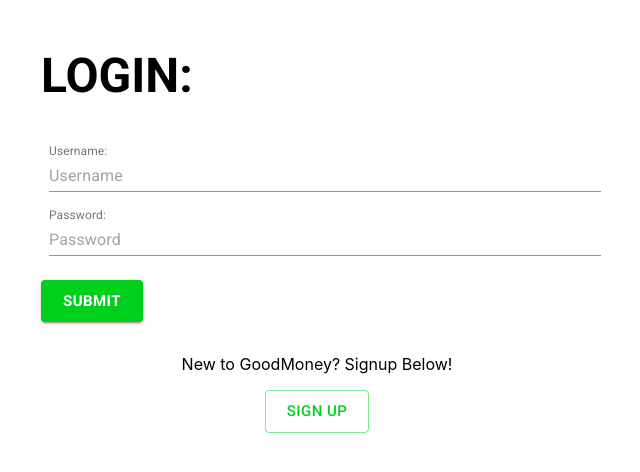
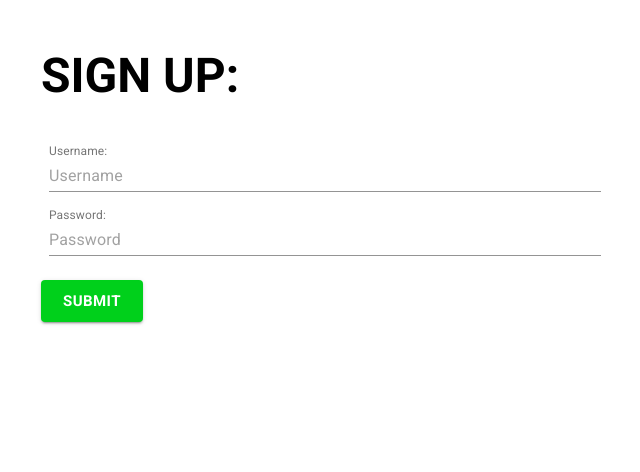
Before and after one commit to IPSMS/Good_Money_App, a React (Create React App) app in the folder GM_Frontend/: page /signup in a window 1280 px wide. Shown: the top 472 px of the page, without its empty margins (323-963 px from the left). Built offline with nearby package versions, Linux system fonts and the light colour scheme.

Commit message:
Added signup component and fixed the routing

```diff
--- a/GM_Frontend/src/components/App.js
+++ b/GM_Frontend/src/components/App.js
@@ -2,7 +2,7 @@ import React from "react";
 import "../App.css";
 import Home from "../pages/Home";
 import Login from "../pages/Login";
-// import Signup from "../pages/Signup";
+import Signup from "../pages/Signup";
 import {
   BrowserRouter as Router,
   Switch,
@@ -18,24 +18,22 @@ export default function App() {
   return (
 
     <Router>
-
-      <div>
-      <ThemeProvider theme={theme}>
-        <Login />
-      </ThemeProvider>
-
-
-      </div>
-      <Switch>
-
+        <Switch>
+            <Route exact path="/">
+              <ThemeProvider theme={theme}>
+                <Login />
+              </ThemeProvider>
+            </Route>
             <Route path="/home">
               <ThemeProvider theme={theme}>
                 <Home />
               </ThemeProvider>
             </Route>
-            {/* <Route path="/signup">
-              <Signup />
-            </Route> */}
+            <Route path="/signup">
+              <ThemeProvider theme={theme}>
+                <Signup />
+              </ThemeProvider>
+            </Route>
 
         </Switch>
     </Router>
--- a/GM_Frontend/src/pages/Signup.js
+++ b/GM_Frontend/src/pages/Signup.js
@@ -0,0 +1,98 @@
+import React from "react";
+import {Link} from "react-router-dom";
+
+// To create the styles object
+import { makeStyles } from "@material-ui/core/styles";
+
+// Material UI imports
+import { Grid, Container, Typography, TextField, Button, Box } from "@material-ui/core";
+
+// Styles Object
+const useStyles = makeStyles((theme) => ({
+
+  buttonContainer: {
+    marginTop: "5%",
+    textAlign: 'center'
+  },
+  dailyTotal: {
+    fontWeight: 'bold',
+    textAlign: 'center',
+    fontSize: '60px'
+  },
+  grandTotalBox: {
+    textAlign: 'right',
+    display: 'inline-block'
+  },
+  formInputs__submit: {
+    marginTop: "1rem",
+    color: "#fff",
+    marginTop: "1rem",
+    fontWeight: "bold"
+  },
+  signupContainer: {
+    marginTop: "2rem"
+  },
+  signup_button: {
+    textAlign: "center",
+    marginTop: "1rem",
+    fontWeight: "bold"
+  },
+  textDecorationNone: {
+      textDecoration: "none"
+  },
+  headerTitle: {
+      marginBottom: "2rem",
+      fontWeight: "bold"
+  },
+  wrapper: {
+    paddingTop: "3rem"
+  }
+
+}));
+
+export default function Signup() {
+  // Variable to enable ease of use of stlyes object
+  const classes = useStyles();
+
+  return (
+    <Container maxWidth="sm" className={classes.wrapper}>
+        <Typography variant="h3" className={classes.headerTitle}>
+            SIGN UP:
+        </Typography>
+        <Box className="formInputs" >
+            <TextField
+            id="standard-full-width"
+            label="Username:"
+            style={{ margin: 8 }}
+            placeholder="Username"
+            fullWidth
+            margin="normal"
+            InputLabelProps={{
+                shrink: true,
+            }}
+            />
+            <TextField
+            id="standard-full-width"
+            label="Password:"
+            style={{ margin: 8 }}
+            placeholder="Password"
+            fullWidth
+            margin="normal"
+            InputLabelProps={{
+                shrink: true,
+            }}
+            />
+            <Button
+                variant="contained"
+                color="secondary"
+                className={classes.formInputs__submit}
+                size="large"
+                onClick={()=>{ console.log('WINNER!')}}
+            >
+                SUBMIT
+            </Button>
+        </Box>
+
+    </Container>
+  );
+}
```
